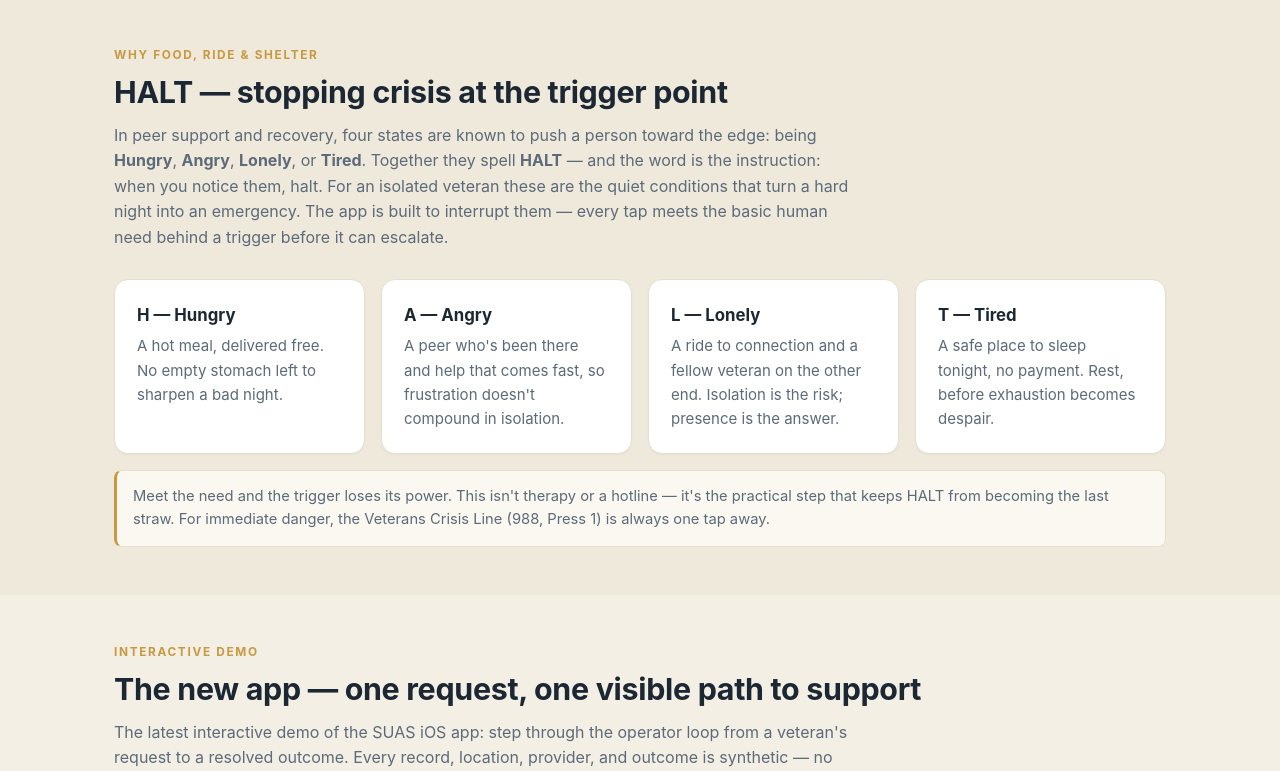
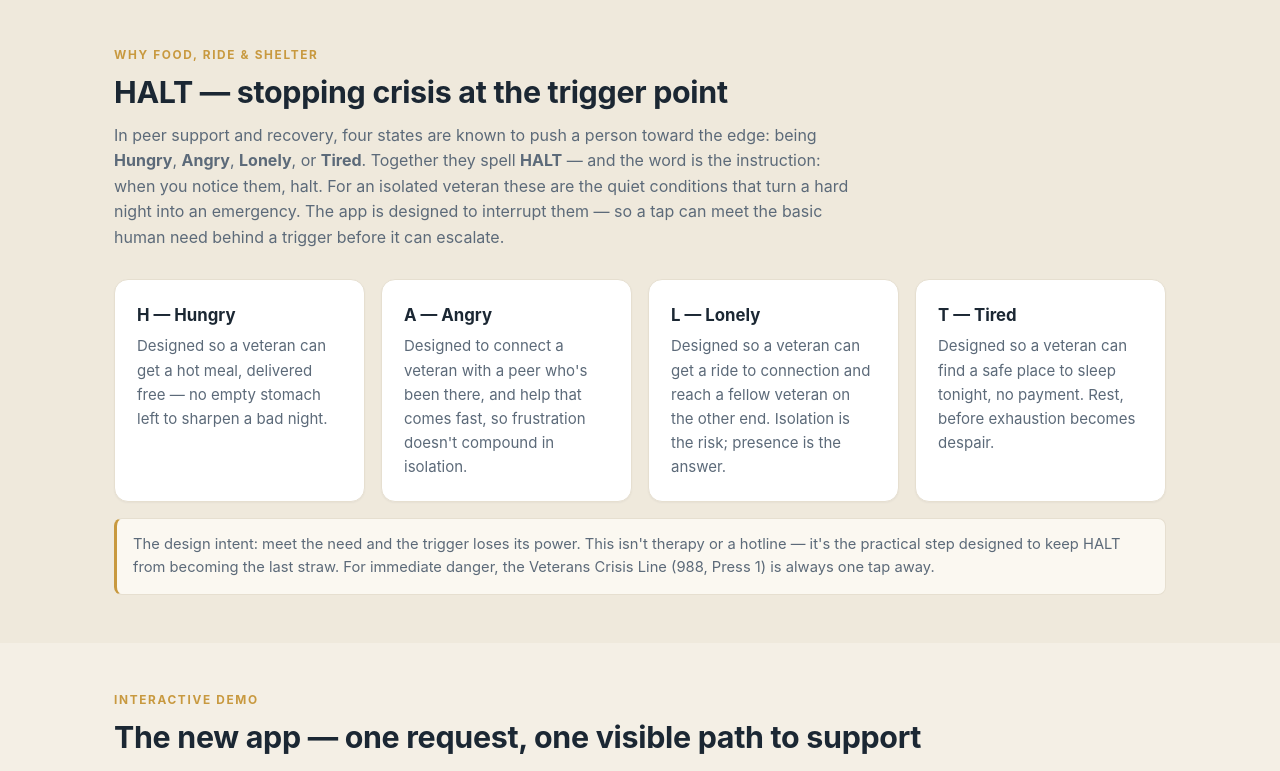
Before and after one commit to S-U-A-S-Veteran-Crisis-QRF/suas-webapp, a Next.js app: page /app in a window 1280 px wide. Shown: the part 576-1347 px from the top of the page. Built offline with nearby package versions, Linux system fonts and the light colour scheme; no server answers.

Commit message:
App page: HALT section design-intent tense

```diff
--- a/app/app/page.tsx
+++ b/app/app/page.tsx
@@ -46,38 +46,38 @@ export default function AppPage() {
               being <strong>Hungry</strong>, <strong>Angry</strong>, <strong>Lonely</strong>, or{" "}
               <strong>Tired</strong>. Together they spell <strong>HALT</strong> — and the word is the
               instruction: when you notice them, halt. For an isolated veteran these are the quiet
-              conditions that turn a hard night into an emergency. The app is built to interrupt them —
-              every tap meets the basic human need behind a trigger before it can escalate.
+              conditions that turn a hard night into an emergency. The app is designed to interrupt them —
+              so a tap can meet the basic human need behind a trigger before it can escalate.
             </p>
           </Reveal>
           <div className="grid cols-4">
             <div className="card">
               <h3>H — Hungry</h3>
-              <p>A hot meal, delivered free. No empty stomach left to sharpen a bad night.</p>
+              <p>Designed so a veteran can get a hot meal, delivered free — no empty stomach left to sharpen a bad night.</p>
             </div>
             <div className="card">
               <h3>A — Angry</h3>
               <p>
-                A peer who&apos;s been there and help that comes fast, so frustration doesn&apos;t
-                compound in isolation.
+                Designed to connect a veteran with a peer who&apos;s been there, and help that comes
+                fast, so frustration doesn&apos;t compound in isolation.
               </p>
             </div>
             <div className="card">
               <h3>L — Lonely</h3>
               <p>
-                A ride to connection and a fellow veteran on the other end. Isolation is the risk;
-                presence is the answer.
+                Designed so a veteran can get a ride to connection and reach a fellow veteran on the
+                other end. Isolation is the risk; presence is the answer.
               </p>
             </div>
             <div className="card">
               <h3>T — Tired</h3>
-              <p>A safe place to sleep tonight, no payment. Rest, before exhaustion becomes despair.</p>
+              <p>Designed so a veteran can find a safe place to sleep tonight, no payment. Rest, before exhaustion becomes despair.</p>
             </div>
           </div>
           <p className="note">
-            Meet the need and the trigger loses its power. This isn&apos;t therapy or a hotline — it&apos;s
-            the practical step that keeps HALT from becoming the last straw. For immediate danger, the
-            Veterans Crisis Line (988, Press 1) is always one tap away.
+            The design intent: meet the need and the trigger loses its power. This isn&apos;t therapy or
+            a hotline — it&apos;s the practical step designed to keep HALT from becoming the last straw.
+            For immediate danger, the Veterans Crisis Line (988, Press 1) is always one tap away.
           </p>
         </div>
       </section>
```
